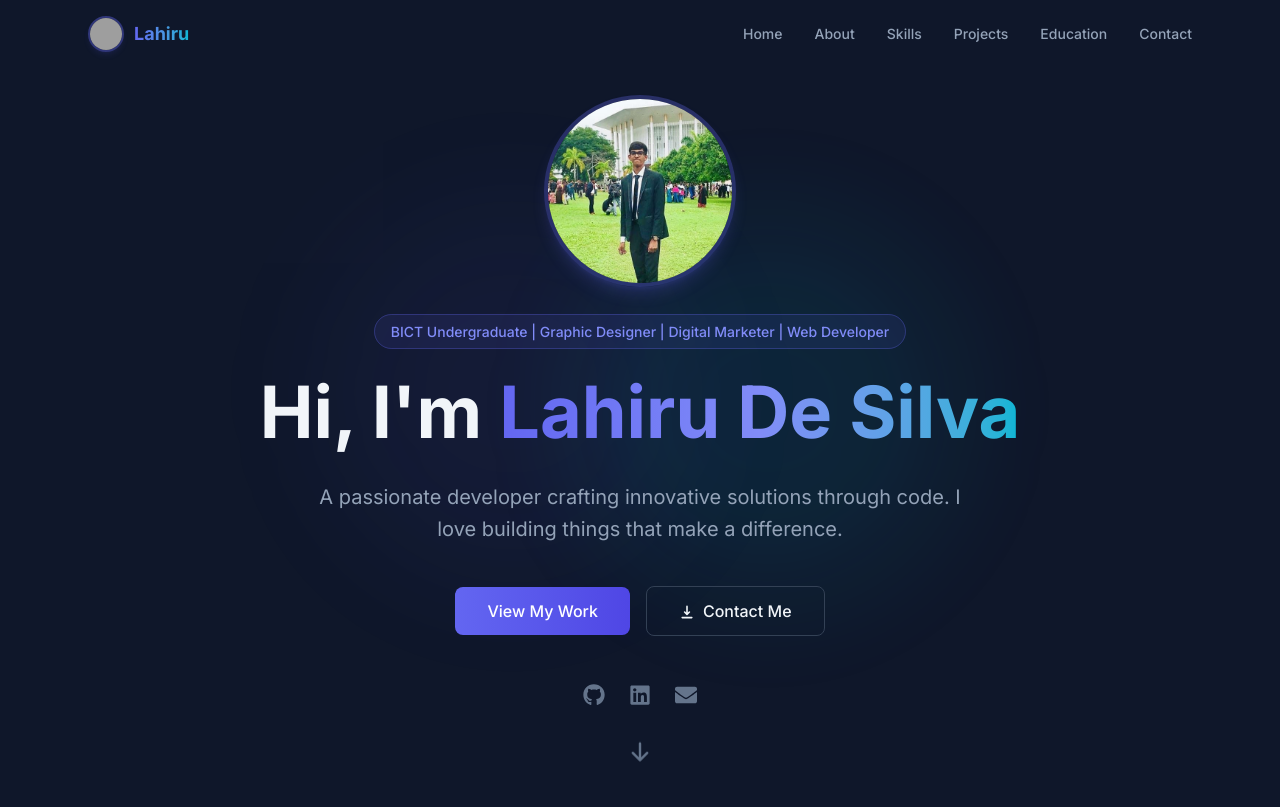
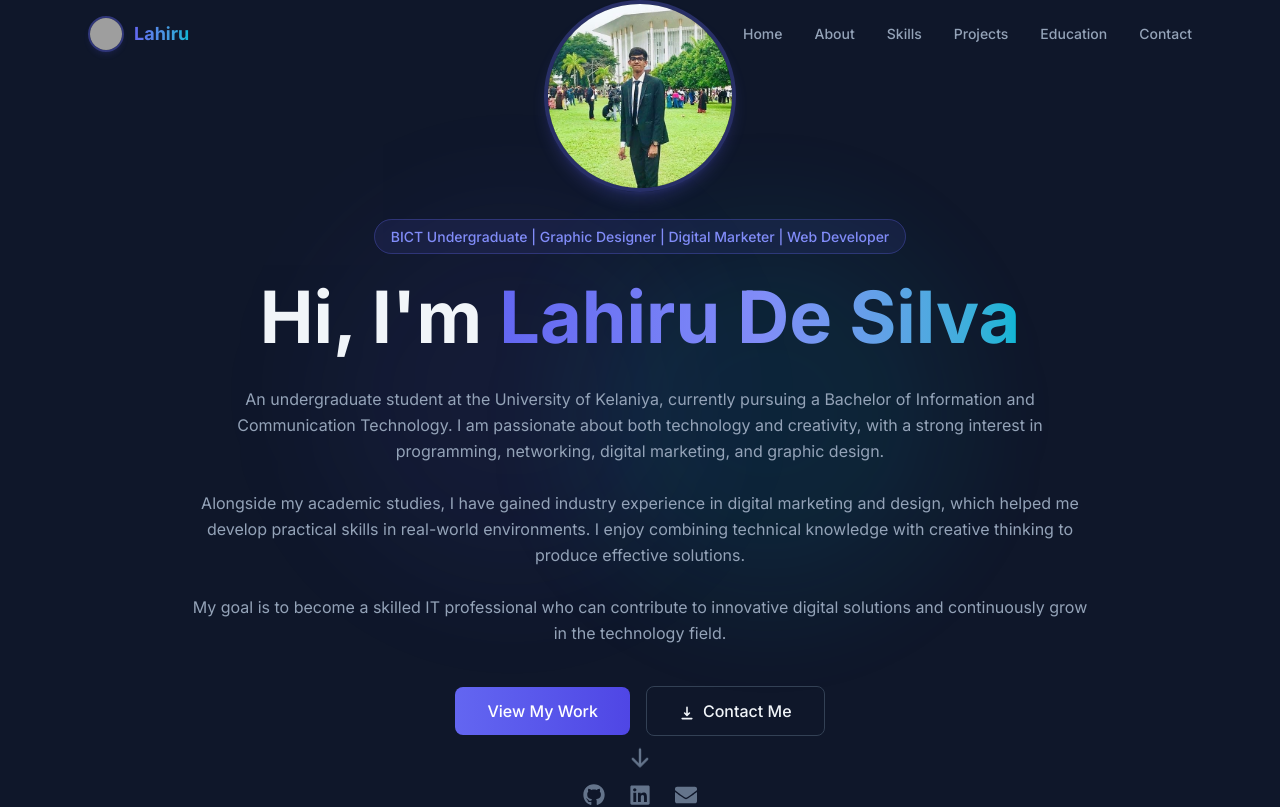
Before and after one commit to LahiruDS/E-portfolio, a React (Vite) app: page / in a window 1280 px wide. Shown: the top 807 px of the page. Built offline with nearby package versions, Linux system fonts and the light colour scheme; grey boxes are pictures that could not be loaded.

Commit message:
3rd commit

```diff
--- a/src/components/Hero.jsx
+++ b/src/components/Hero.jsx
@@ -62,10 +62,11 @@ export default function Hero() {
           initial={{ opacity: 0, y: 20 }}
           animate={{ opacity: 1, y: 0 }}
           transition={{ duration: 0.5, delay: 0.2 }}
-          className="text-lg md:text-xl text-text-secondary mb-10 max-w-2xl mx-auto leading-relaxed"
+          className=" text-text-secondary mb-10 mx-auto leading-relaxed"
         >
-          A passionate developer crafting innovative solutions through code.
-          I love building things that make a difference.
+          An undergraduate student at the University of Kelaniya, currently pursuing a Bachelor of Information and Communication Technology. I am passionate about both technology and creativity, with a strong interest in programming, networking, digital marketing, and graphic design.<br/><br/>
+Alongside my academic studies, I have gained industry experience in digital marketing and design, which helped me develop practical skills in real-world environments. I enjoy combining technical knowledge with creative thinking to produce effective solutions.<br/><br/>
+My goal is to become a skilled IT professional who can contribute to innovative digital solutions and continuously grow in the technology field.
         </motion.p>
 
         <motion.div
```
